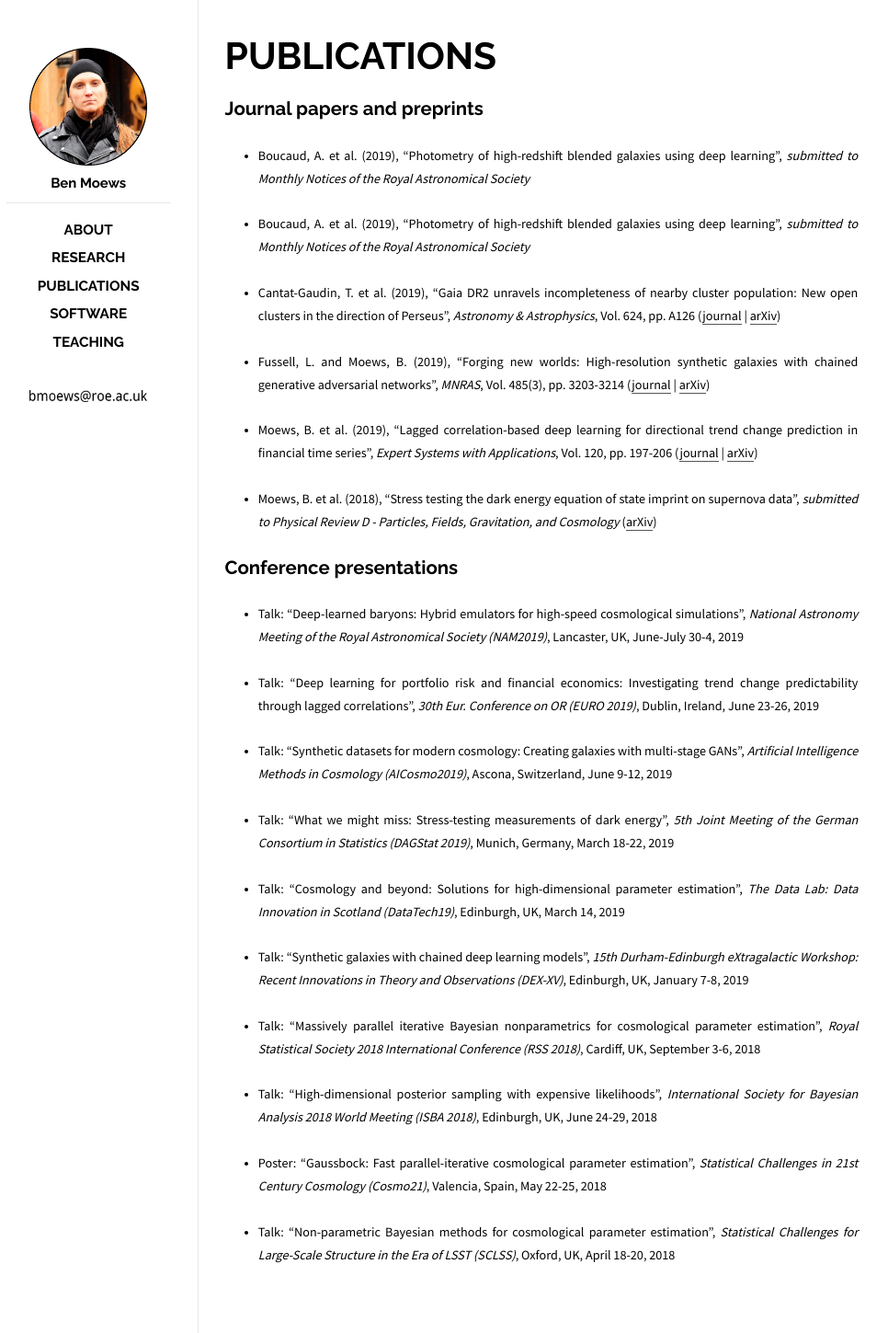
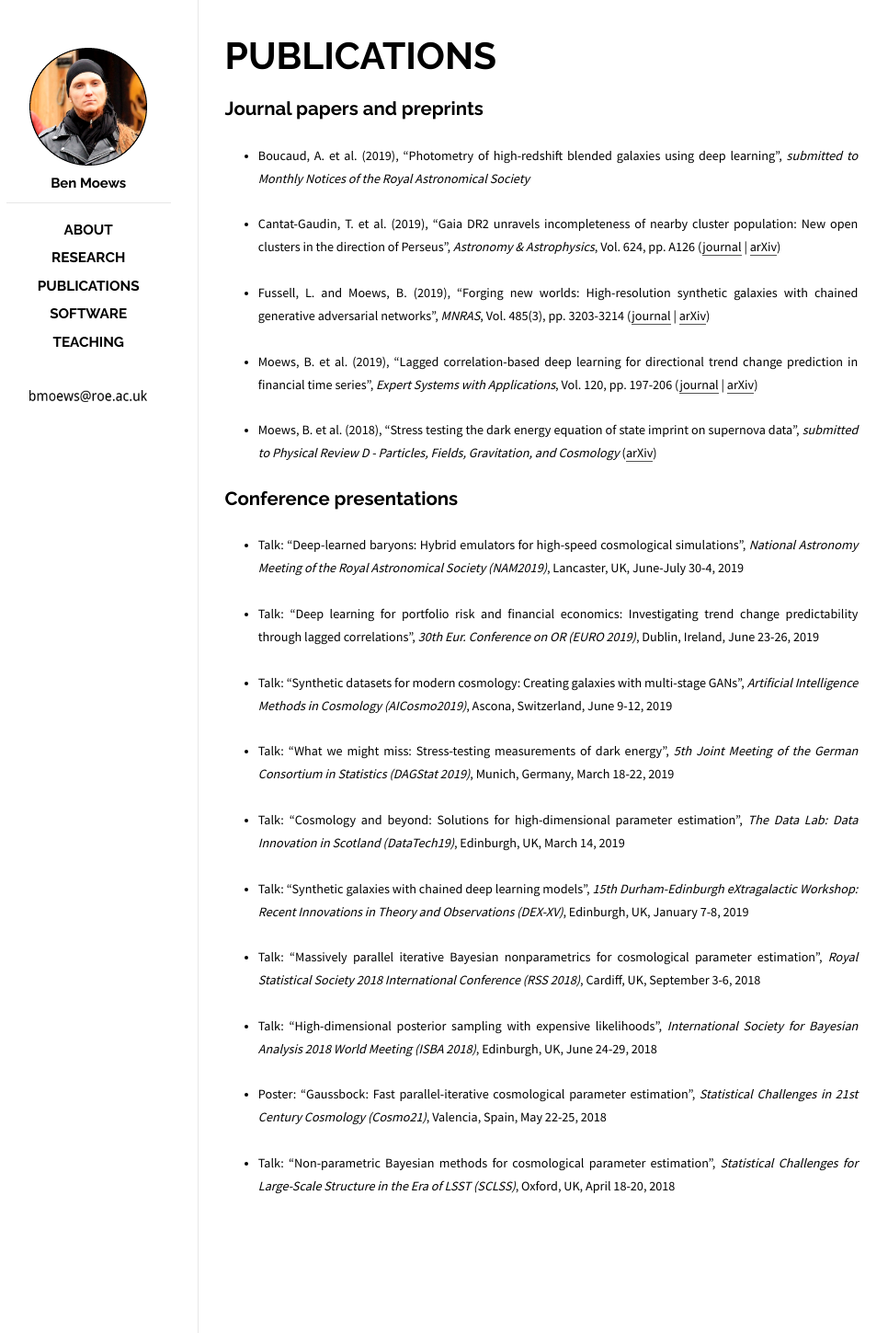
Before and after one commit to moews/moews.github.io, a Jekyll site: the page built from _posts/2017-03-25-publications.md, in a window 1280 px wide. Shown: the whole page at 92% size, without its empty margins (143-1109 px from the left). Built offline with Jekyll 4.4.1, drawn with Linux system fonts in a browser that asks for light colours.

Commit message:
Update 2017-03-25-publications.md

```diff
--- a/_posts/2017-03-25-publications.md
+++ b/_posts/2017-03-25-publications.md
@@ -11,8 +11,6 @@ categories: posts
 <!--* <small>Moews, B. and Ibikunle, G., (2019), "Predictive intraday correlations in stable and volatile market environments: Evidence from deep learning", _submitted to Quantitative Finance_</small>-->
 
 <!--* <small>Moews, B. and Zuntz, J., (2019), "Gaussbock: Fast parallel-iterative cosmological parameter estimation with Bayesian nonparametrics", _submitted to The Astrophysical Journal_</small>-->
-
-* <small>Boucaud, A. et al. (2019), "Photometry of high-redshift blended galaxies using deep learning", _submitted to Monthly Notices of the Royal Astronomical Society_</small>
 
 * <small>Boucaud, A. et al. (2019), "Photometry of high-redshift blended galaxies using deep learning", _submitted to Monthly Notices of the Royal Astronomical Society_</small>
 
```
